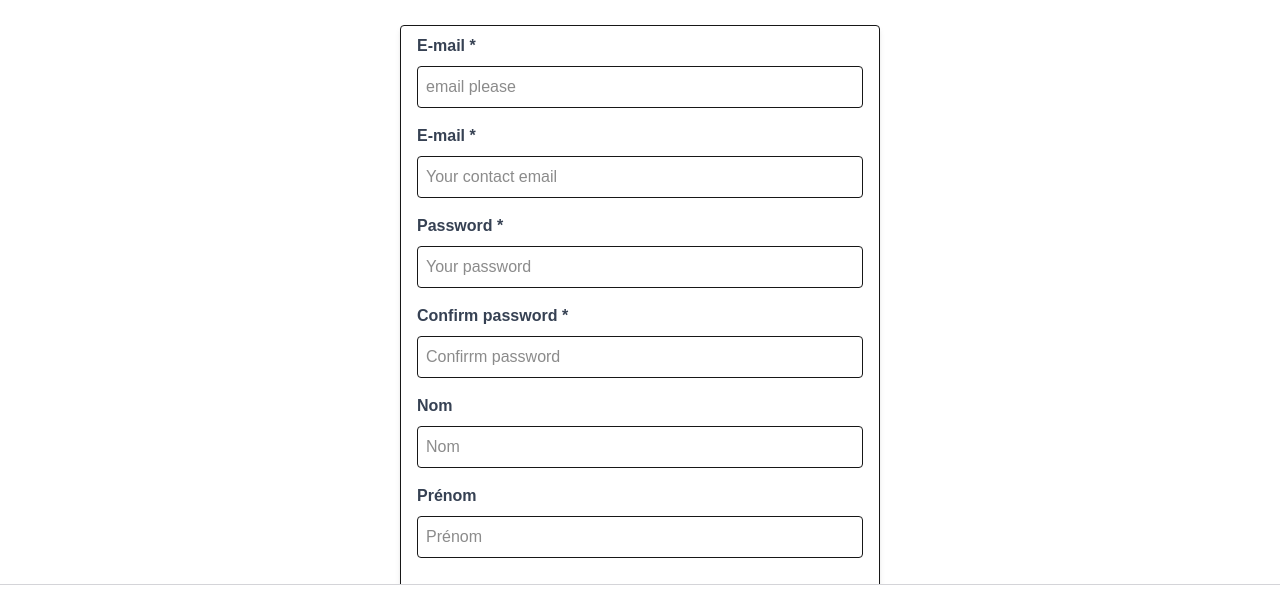
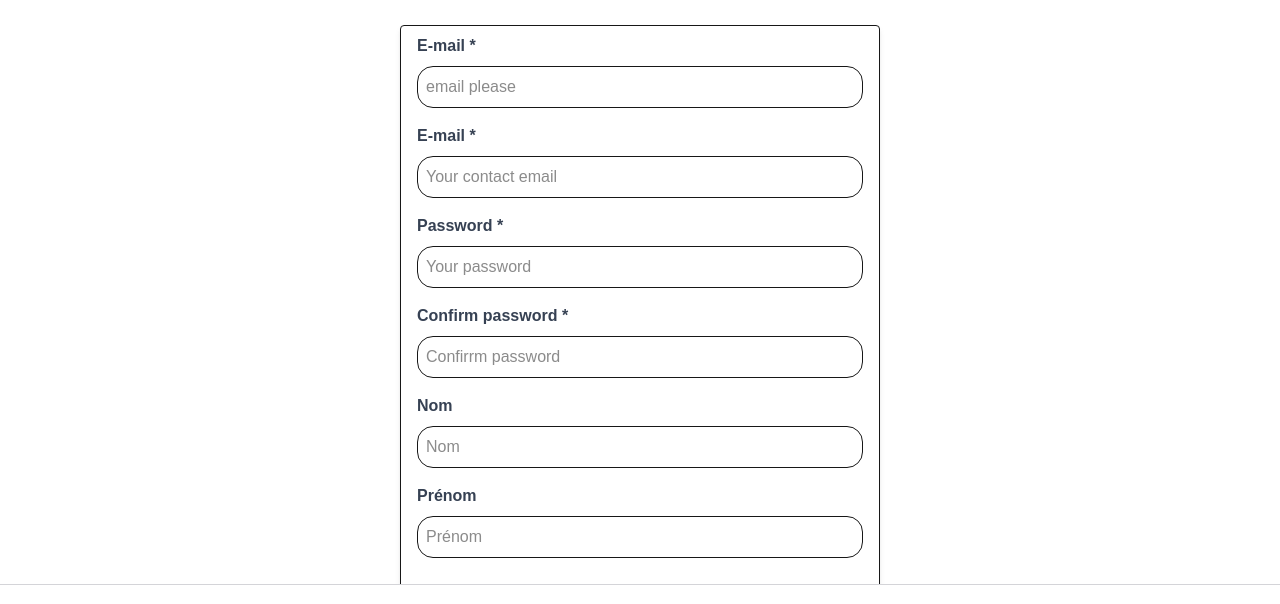
Before and after one commit to yves40/baboulebooksweb, a Next.js app in the folder babweb/: page /register in a window 1280 px wide. Shown: the part 159-763 px from the top of the page. Built offline with nearby package versions, Linux system fonts and the light colour scheme; no server answers.

Commit message:
Small border radius change

```diff
--- a/babweb/src/app/globals.css
+++ b/babweb/src/app/globals.css
@@ -65,5 +65,5 @@ body {
 }
 /* Register page */
 .form__input {
-  @apply w-full mb-4 p-2 focus:outline-slate-400 border rounded;
+  @apply w-full mb-4 p-2 focus:outline-slate-400 border rounded-2xl;
 }
```
